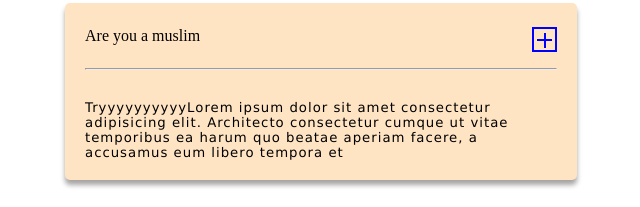
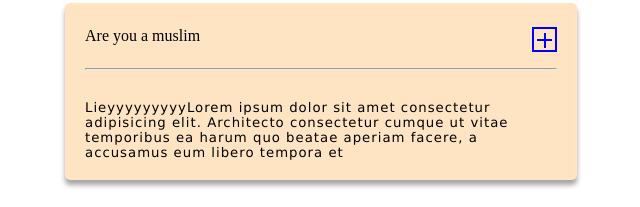
Before and after one commit to Gbengashowunmi/accordion, a plain HTML site: page index.html in a window 1280 px wide. Both pictures are taken after a click on the element 829 px from the left and 237 px from the top of the page. Shown: the part 198-405 px from the top of the page, 285-925 px from the left. Drawn offline with Linux system fonts and the light colour scheme.

Commit message:
Update index.html

```diff
--- a/index.html
+++ b/index.html
@@ -18,7 +18,7 @@
             </div>
             <hr class="hr">
             <h5 class="para1">
-                TryyyyyyyyyyLorem ipsum dolor sit amet consectetur adipisicing elit. Architecto consectetur cumque ut vitae temporibus ea harum quo beatae aperiam facere, a accusamus eum libero tempora et
+                LieyyyyyyyyyLorem ipsum dolor sit amet consectetur adipisicing elit. Architecto consectetur cumque ut vitae temporibus ea harum quo beatae aperiam facere, a accusamus eum libero tempora et
             </h5>
 
         </div>
```
